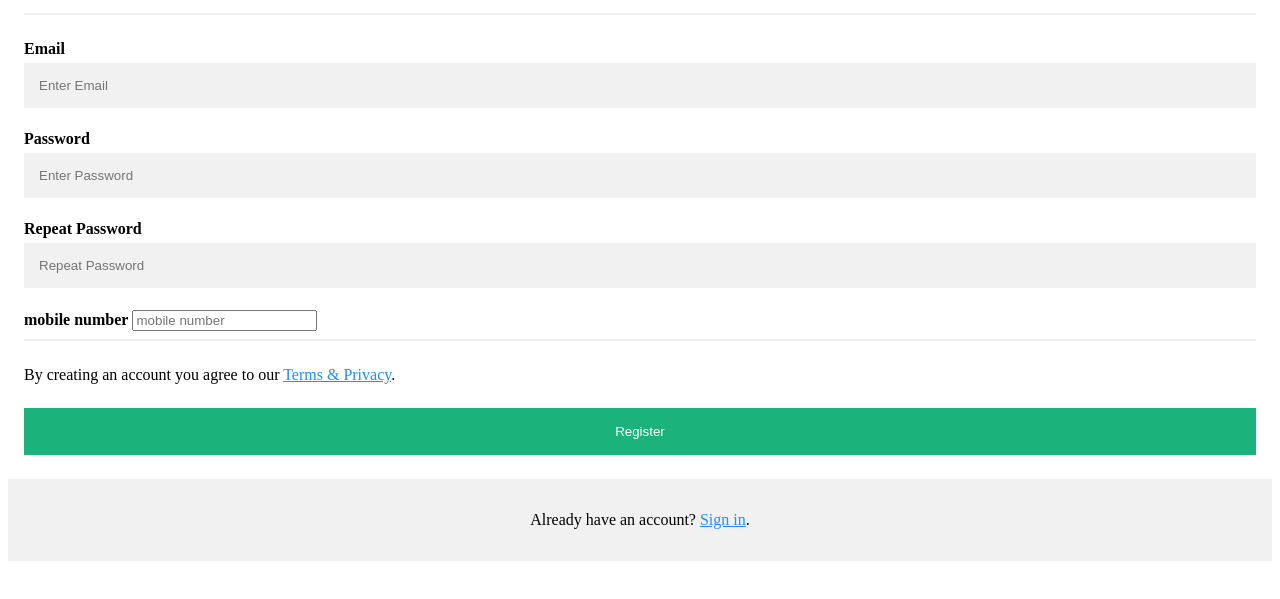
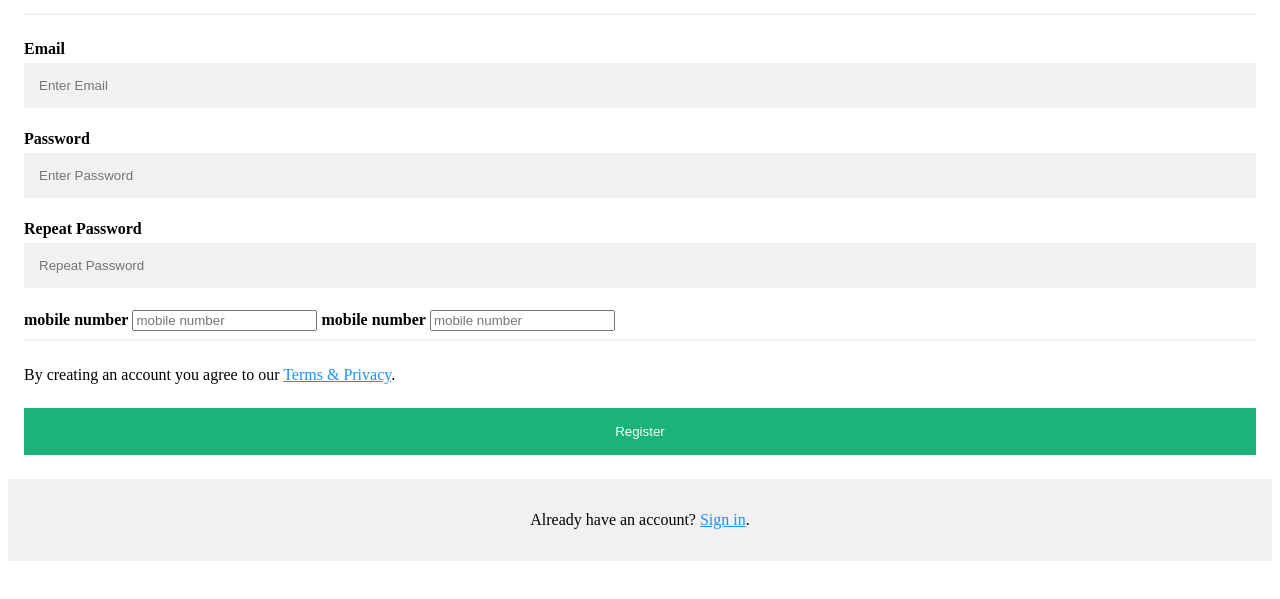
Before and after one commit to Vadiraj-Raikar/career-devops, a plain HTML site: page index.html in a window 1280 px wide. Shown: the part 125-724 px from the top of the page. Drawn offline with Linux system fonts and the light colour scheme.

Commit message:
i have added the new line

```diff
--- a/index.html
+++ b/index.html
@@ -72,6 +72,10 @@ a {
 
      <label for="mobile"><b>mobile number</b></label>
     <input type="mobile" placeholder="mobile number" name="mobile" id="mobile" required>
+
+    <label for="mobile-2"><b>mobile number</b></label>
+    <input type="mobile-2" placeholder="mobile number" name="mobile-2" id="mobile-2" required>
+
     <hr>
 
     <p>By creating an account you agree to our <a href="#">Terms & Privacy</a>.</p>
```
